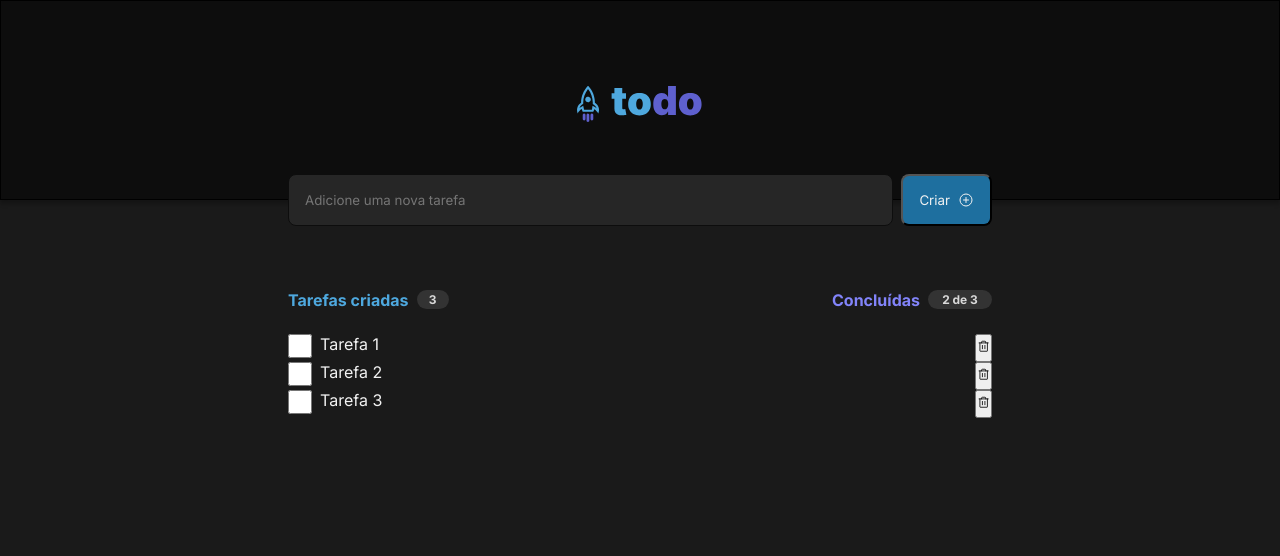
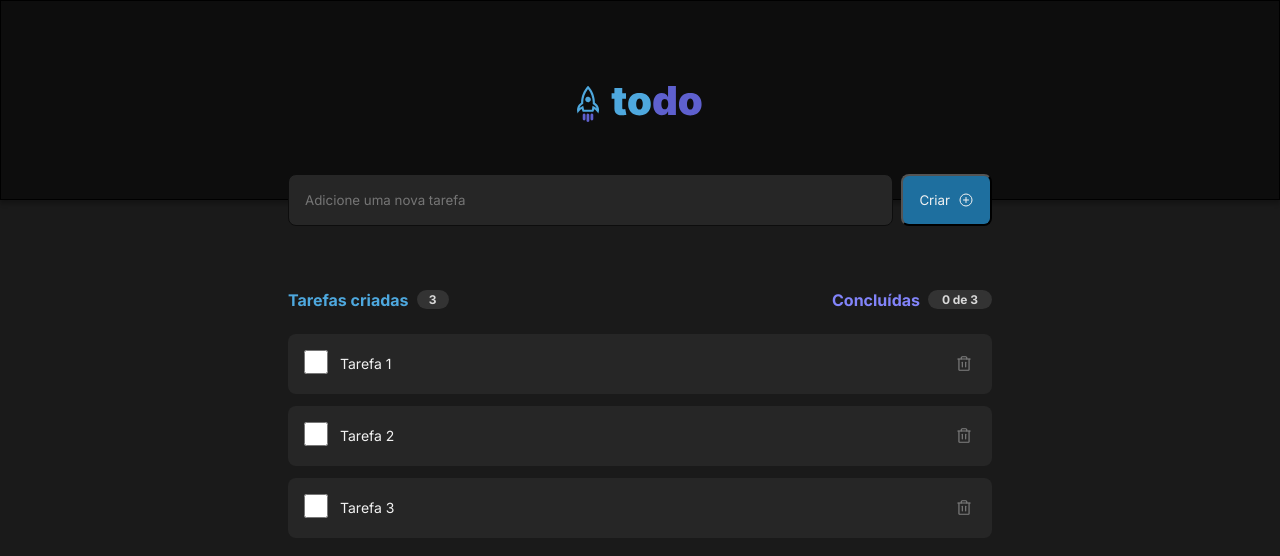
Before and after one commit to jthanlopes/todo-list, a React (Vite) app: page / in a window 1280 px wide. Shown: the top 556 px of the page. Built offline with nearby package versions, Linux system fonts and the light colour scheme.

Commit message:
style: estilização da lista de tarefas

```diff
--- a/src/components/Tasks.module.css
+++ b/src/components/Tasks.module.css
@@ -101,7 +101,16 @@
 
 .todoList ul li {
   display: flex;
-  gap: 0.5rem;
+  gap: 0.75rem;
+  align-items: center;
+
+  background-color: var(--gray-500);
+  border-radius: 8px;
+  padding: 1rem;
+}
+
+.todoList ul li + li {
+  margin-top: 0.75rem;
 }
 
 .todoList ul li input {
@@ -114,5 +123,29 @@
 
 .todoList ul li p {
   flex-grow: 1;
+
+  font-size: 0.875rem;
+  font-weight: 400;
+  line-height: 1.25rem;
+}
+
+.todoList ul li button {
+  background-color: transparent;
+  border: 0;
+  font: 0;
+
+  display: flex;
+  justify-content: center;
+  align-items: center;
+
+  width: 24px;
+  height: 24px;
+  color: var(--gray-300);
+  border-radius: 4px;
+}
+
+.todoList ul li button:hover {
+  color: var(--danger);
+  background-color: var(--gray-400);
 }
 /* Fim da estilização do todo list */
--- a/src/components/Tasks.tsx
+++ b/src/components/Tasks.tsx
@@ -20,12 +20,12 @@ export function Tasks() {
     {
       id: uuidv4(),
       content: 'Tarefa 2',
-      isCompleted: true
+      isCompleted: false
     },
     {
       id: uuidv4(),
       content: 'Tarefa 3',
-      isCompleted: true
+      isCompleted: false
     }
   ]);
   const [taskContent, setTaskContent] = useState('');
@@ -33,7 +33,9 @@ export function Tasks() {
   const totalCreatedTasks = tasks.length;
   const totalCompletedTasks = tasks.filter(task => task.isCompleted===true).length;
 
-  function handleAddTask() {
+  function handleAddTask(event: FormEvent) {
+    event.preventDefault()
+
     if(isNewTaskInputEmpty) return
 
     const newTask: TaskProps = {
@@ -63,7 +65,7 @@ export function Tasks() {
 
   return (
     <main className={styles.tasks}>
-      <form className={styles.addTasks} onSubmit={(e: FormEvent) => e.preventDefault()}>
+      <form className={styles.addTasks} onSubmit={handleAddTask}>
         <input
           type="text"
           placeholder="Adicione uma nova tarefa"
@@ -72,8 +74,7 @@ export function Tasks() {
         />
 
         <button
-          type="button"
-          onClick={handleAddTask}
+          type="submit"
         >
           Criar
           <PlusCircle size={16}/>
@@ -98,14 +99,14 @@ export function Tasks() {
           {
             tasks.map(task => {
               return (
-                <li key={task.id}>
+                <li key={task.id} className={task.isCompleted ? 'taskCompleted' : ''}>
                   <label htmlFor="task-completed">
                     <input id="task-completed" type="checkbox" onClick={() => handleCompleteTask(task.id)}></input>
                     <span className={styles.checkmark}></span>
                   </label>
                   <p>{task.content}</p>
                   <button title="Deletar tarefa" onClick={() => handleDeleteTask(task.id)}>
-                    <Trash />
+                    <Trash size={18}/>
                   </button>
                 </li>
               )
```
